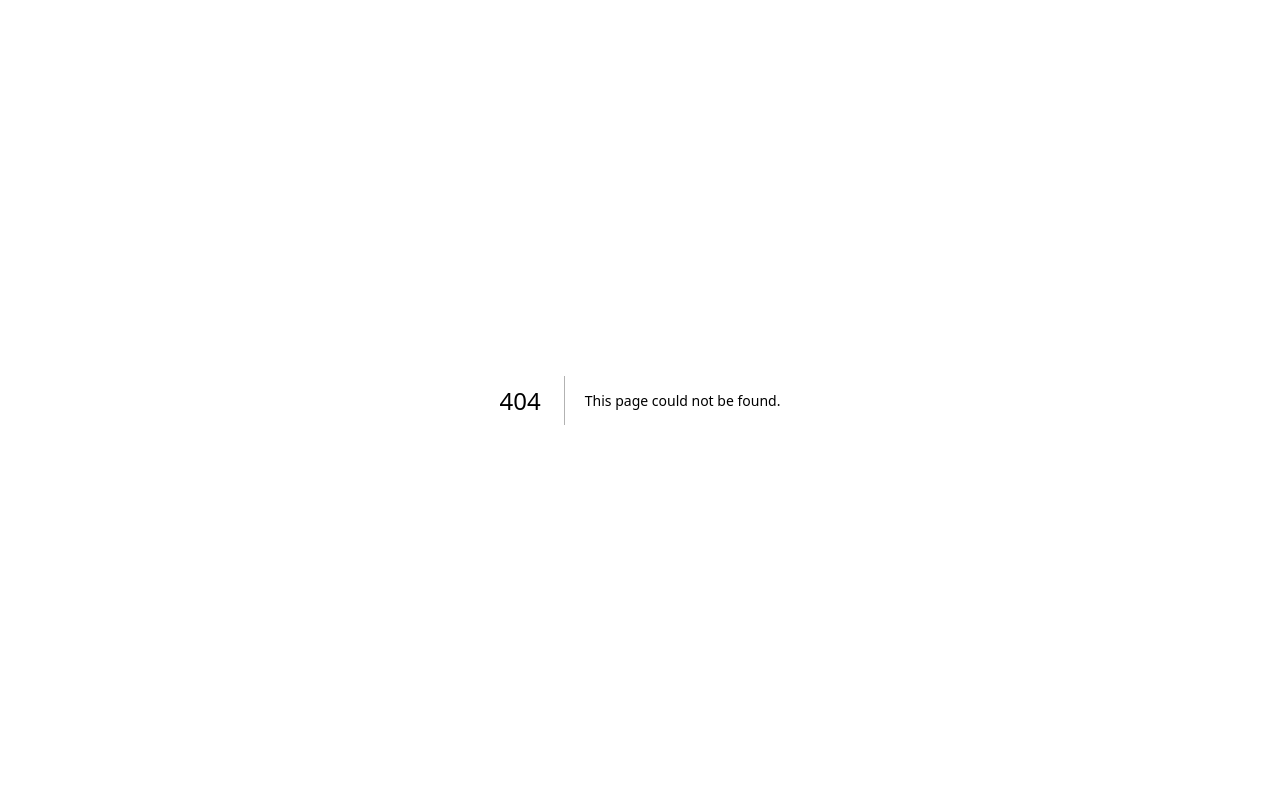
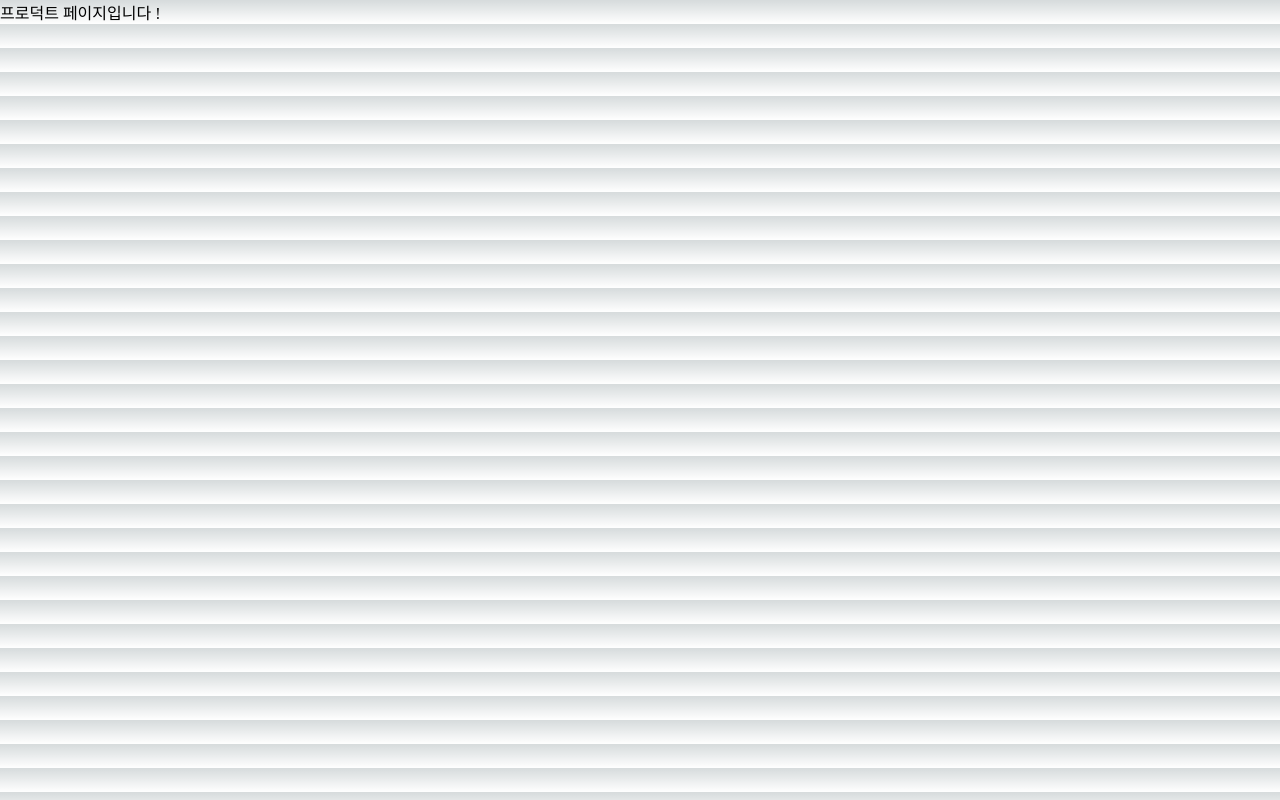
Before and after one commit to cktjdgus45/nextJS, a Next.js app: page /product in a window 1280 px wide. Before the commit this address had no page. Built offline with nearby package versions, Linux system fonts and the light colour scheme.

Commit message:
dynamic routing

```diff
--- /dev/null
+++ b/src/app/product/page.tsx
@@ -0,0 +1,11 @@
+import React from 'react';
+
+const ProductPage = () => {
+    return (
+        <>
+            프로덕트 페이지입니다 !
+        </>
+    )
+}
+
+export default ProductPage;
```
Also changed, not shown: src/app/product/[slug]/page.tsx (added, +15 -0 lines).
